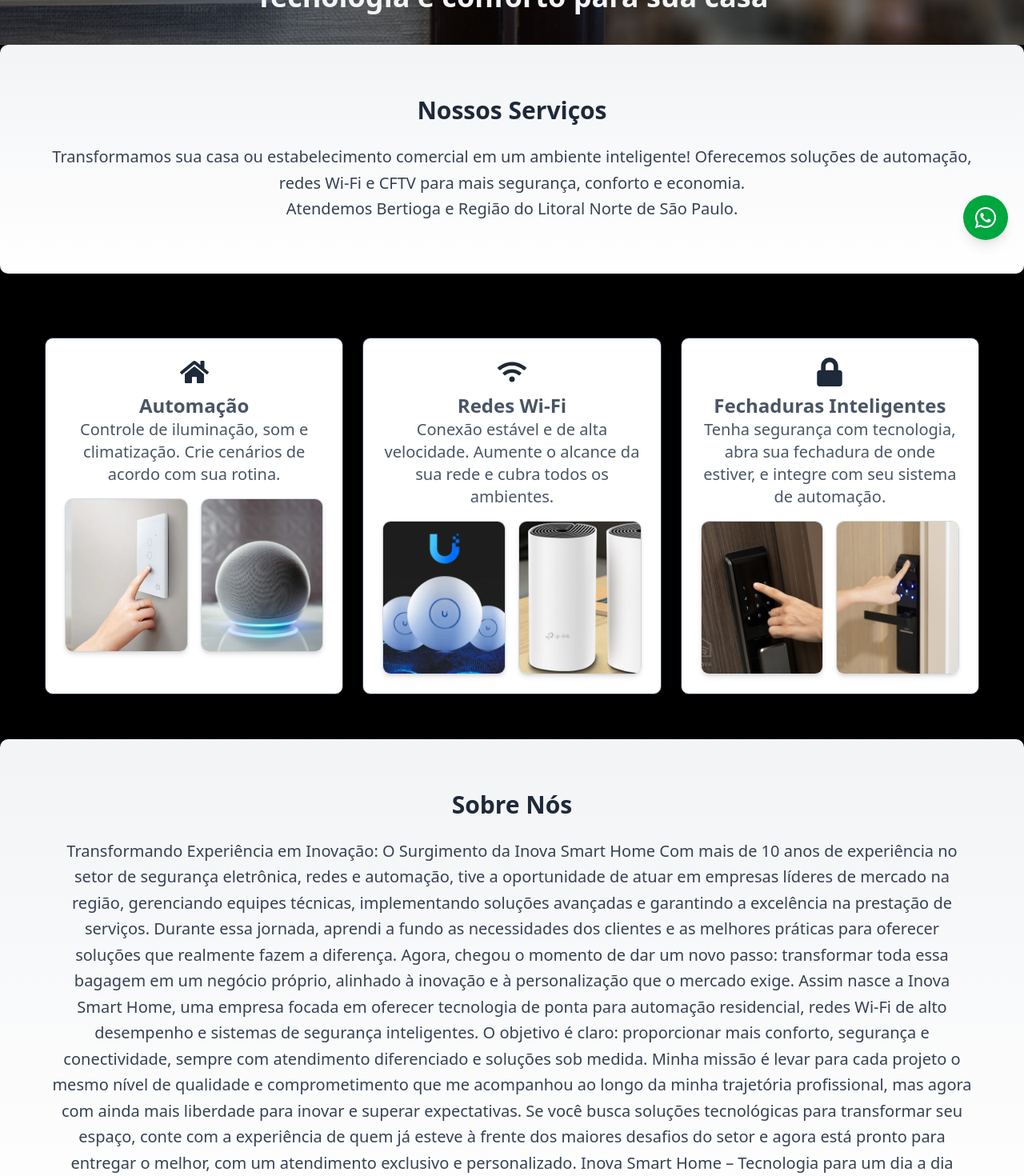
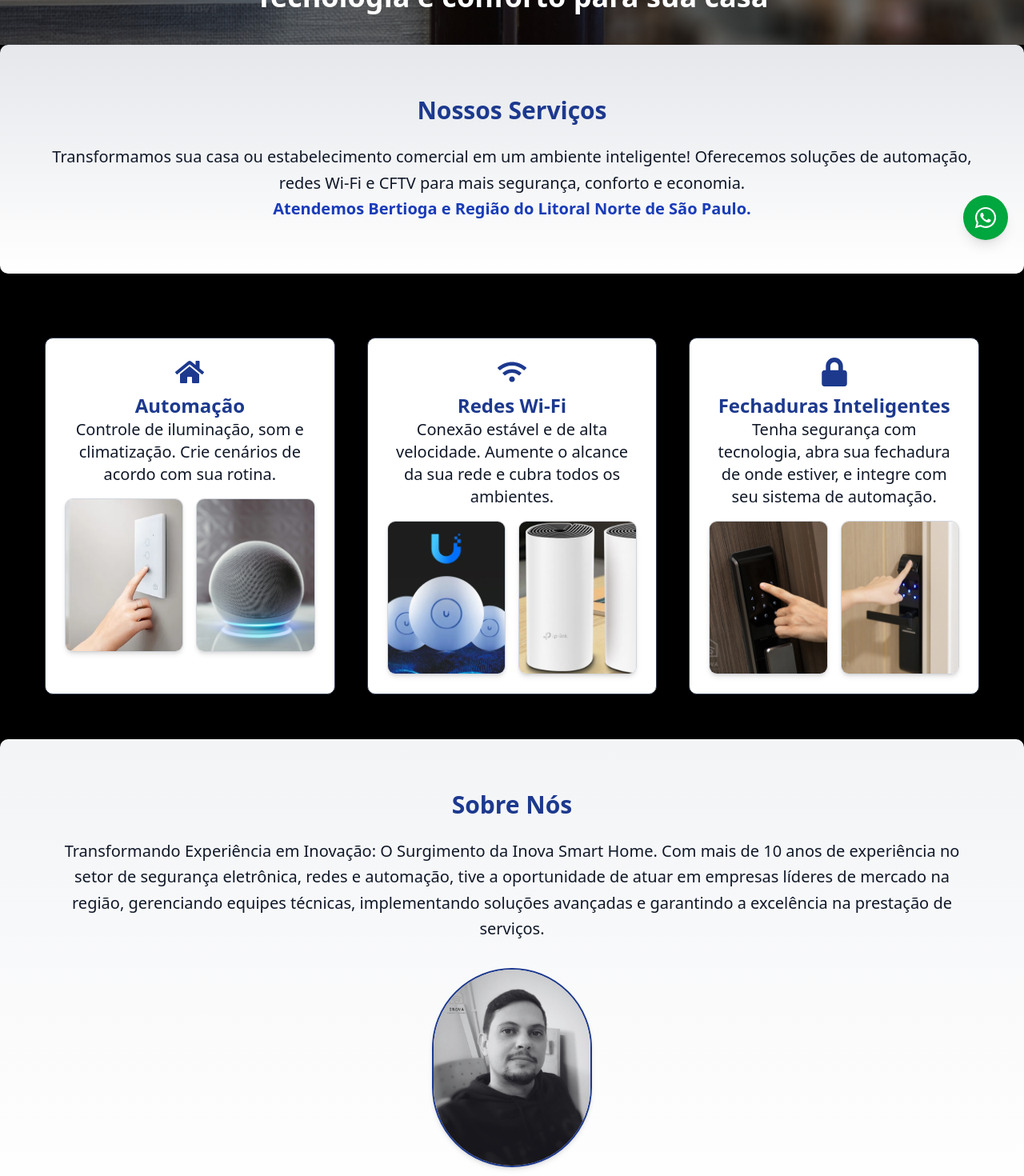
Before and after one commit to DiogoBlanco/inova_website, a Next.js app: page / in a window 1280 px wide. Shown: the part 480-1950 px from the top of the page at 80% size. Built offline with nearby package versions, Linux system fonts and the light colour scheme.

Commit message:
frontend

```diff
--- a/src/app/page.js
+++ b/src/app/page.js
@@ -31,40 +31,43 @@ export default function Home() {
             width={400}
             height={400}
           />
-          <p className="text-4xl font-bold text-gray-100">
+          <p className="text-2xl md:text-4xl font-bold text-white">
             Tecnologia e conforto para sua casa
           </p>
         </div>
       </header>
 
       {/* Sobre Nós */}
-      <section className="p-16 text-center bg-gradient-to-b from-gray-100 to-white shadow-lg rounded-lg">
-        <h2 className="text-3xl font-bold text-gray-800">Nossos Serviços</h2>
-        <p className="mt-6 text-gray-700 text-xl leading-relaxed">
+      <section className="p-16 text-center bg-gradient-to-b from-gray-200 to-white shadow-lg rounded-lg">
+        <h2 className="text-3xl font-bold text-blue-900">Nossos Serviços</h2>
+        <p className="mt-6 text-gray-900 text-xl leading-relaxed">
           Transformamos sua casa ou estabelecimento comercial em um ambiente
           inteligente! Oferecemos soluções de automação, redes Wi-Fi e CFTV para
           mais segurança, conforto e economia.<br></br>
-          Atendemos Bertioga e Região do Litoral Norte de São Paulo.
+          <strong className="text-blue-800">
+            Atendemos Bertioga e Região do Litoral Norte de São Paulo.
+          </strong>
         </p>
       </section>
+
       {/* Serviços */}
       <section className="p-14 bg-black">
-        <div className="mt-6 grid gap-6 md:grid-cols-3 text-center">
+        <div className="mt-6 grid grid-cols-1 md:grid-cols-3 gap-10 text-center">
           {[
             {
-              icon: <FaHome className="text-gray-800 text-4xl mx-auto" />,
+              icon: <FaHome className="text-blue-900 text-4xl mx-auto" />,
               title: "Automação",
               desc: "Controle de iluminação, som e climatização. Crie cenários de acordo com sua rotina.",
               images: ["/img/interruptor.jpg", "/img/alexa.jpg"],
             },
             {
-              icon: <FaWifi className="text-gray-800 text-4xl mx-auto" />,
+              icon: <FaWifi className="text-blue-900 text-4xl mx-auto" />,
               title: "Redes Wi-Fi",
               desc: "Conexão estável e de alta velocidade. Aumente o alcance da sua rede e cubra todos os ambientes.",
               images: ["/img/ubiquiti.jpg", "/img/tplink.jpg"],
             },
             {
-              icon: <FaLock className="text-gray-800 text-4xl mx-auto" />,
+              icon: <FaLock className="text-blue-900 text-4xl mx-auto" />,
               title: "Fechaduras Inteligentes",
               desc: "Tenha segurança com tecnologia, abra sua fechadura de onde estiver, e integre com seu sistema de automação.",
               images: ["/img/fechadura.png", "/img/fechadura2.png"],
@@ -75,10 +78,10 @@ export default function Home() {
               className="p-6 border border-gray-700 rounded-lg shadow bg-white"
             >
               {service.icon}
-              <h3 className="font-bold mt-2 text-gray-600 text-2xl">
+              <h3 className="font-bold mt-2 text-blue-900 text-2xl">
                 {service.title}
               </h3>
-              <p className="text-gray-600 mb-4 text-xl">{service.desc}</p>
+              <p className="text-gray-900 mb-4 text-xl">{service.desc}</p>
               <div className="grid grid-cols-2 gap-4">
                 {service.images.map((img, i) => (
                   <Image
@@ -95,33 +98,26 @@ export default function Home() {
           ))}
         </div>
       </section>
+
       <section className="p-16 text-center bg-gradient-to-b from-gray-100 to-white shadow-lg rounded-lg">
-        <h2 className="text-3xl font-bold text-gray-800">Sobre Nós</h2>
-        <p className="mt-6 text-gray-700 text-xl leading-relaxed">
+        <h2 className="text-3xl font-bold text-blue-900">Sobre Nós</h2>
+        <p className="mt-6 text-gray-900 text-xl leading-relaxed">
           Transformando Experiência em Inovação: O Surgimento da Inova Smart
-          Home Com mais de 10 anos de experiência no setor de segurança
+          Home. Com mais de 10 anos de experiência no setor de segurança
           eletrônica, redes e automação, tive a oportunidade de atuar em
           empresas líderes de mercado na região, gerenciando equipes técnicas,
           implementando soluções avançadas e garantindo a excelência na
-          prestação de serviços. Durante essa jornada, aprendi a fundo as
-          necessidades dos clientes e as melhores práticas para oferecer
-          soluções que realmente fazem a diferença. Agora, chegou o momento de
-          dar um novo passo: transformar toda essa bagagem em um negócio
-          próprio, alinhado à inovação e à personalização que o mercado exige.
-          Assim nasce a Inova Smart Home, uma empresa focada em oferecer
-          tecnologia de ponta para automação residencial, redes Wi-Fi de alto
-          desempenho e sistemas de segurança inteligentes. O objetivo é claro:
-          proporcionar mais conforto, segurança e conectividade, sempre com
-          atendimento diferenciado e soluções sob medida. Minha missão é levar
-          para cada projeto o mesmo nível de qualidade e comprometimento que me
-          acompanhou ao longo da minha trajetória profissional, mas agora com
-          ainda mais liberdade para inovar e superar expectativas. Se você busca
-          soluções tecnológicas para transformar seu espaço, conte com a
-          experiência de quem já esteve à frente dos maiores desafios do setor e
-          agora está pronto para entregar o melhor, com um atendimento exclusivo
-          e personalizado. Inova Smart Home – Tecnologia para um dia a dia mais
-          inteligente.
+          prestação de serviços.
         </p>
+        <div className="mt-8">
+          <Image
+            src="/img/eu.png"
+            alt="Minha Foto"
+            width={200}
+            height={200}
+            className="mx-auto rounded-full border-2 border-blue-900 shadow-md object-cover"
+          />
+        </div>
       </section>
 
       {/* Contato */}
@@ -129,24 +125,22 @@ export default function Home() {
         <h2 className="text-2xl font-bold">Entre em Contato</h2>
         <div className="mt-4 flex justify-center space-x-6">
           <a
-            target="_blank"
             href="https://instagram.com/inova.smarthome"
             className="text-pink-400 text-4xl hover:scale-110 transition-transform duration-300"
+            aria-label="Instagram"
           >
             <FaInstagram />
           </a>
           <a
-            target="_blank"
             href="mailto:contato@inovasmarthome.com.br"
             className="text-gray-300 text-4xl hover:scale-110 transition-transform duration-300"
+            aria-label="Email"
           >
             <FaEnvelope />
           </a>
         </div>
       </footer>
-      {/* Botão WhatsApp Fixo */}
       <a
-        target="_blank"
         href="https://wa.me/+5513991545193"
         className="fixed bottom-5 right-5 bg-green-600 text-white w-14 h-14 rounded-full flex items-center justify-center shadow-lg hover:scale-110 transition-transform duration-300"
       >
```
Also changed, not shown: public/img/eu.png (added).
